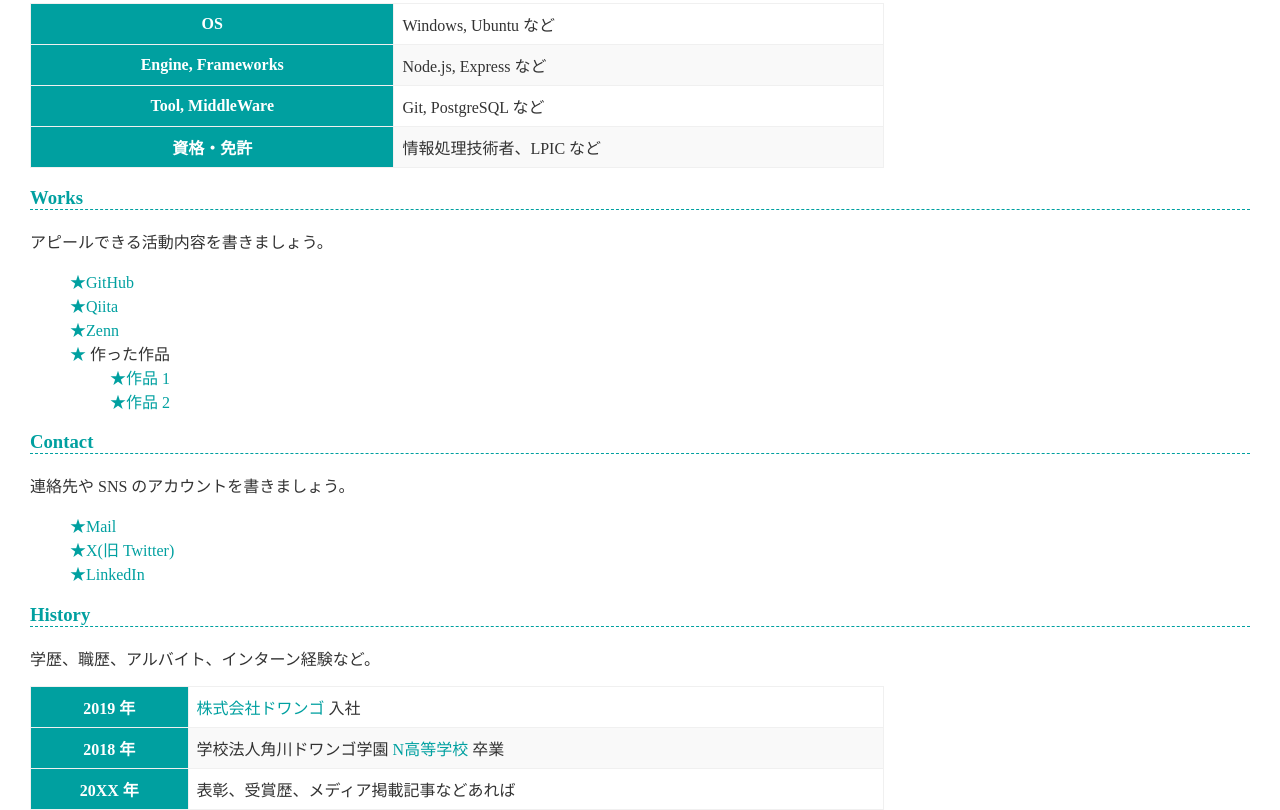
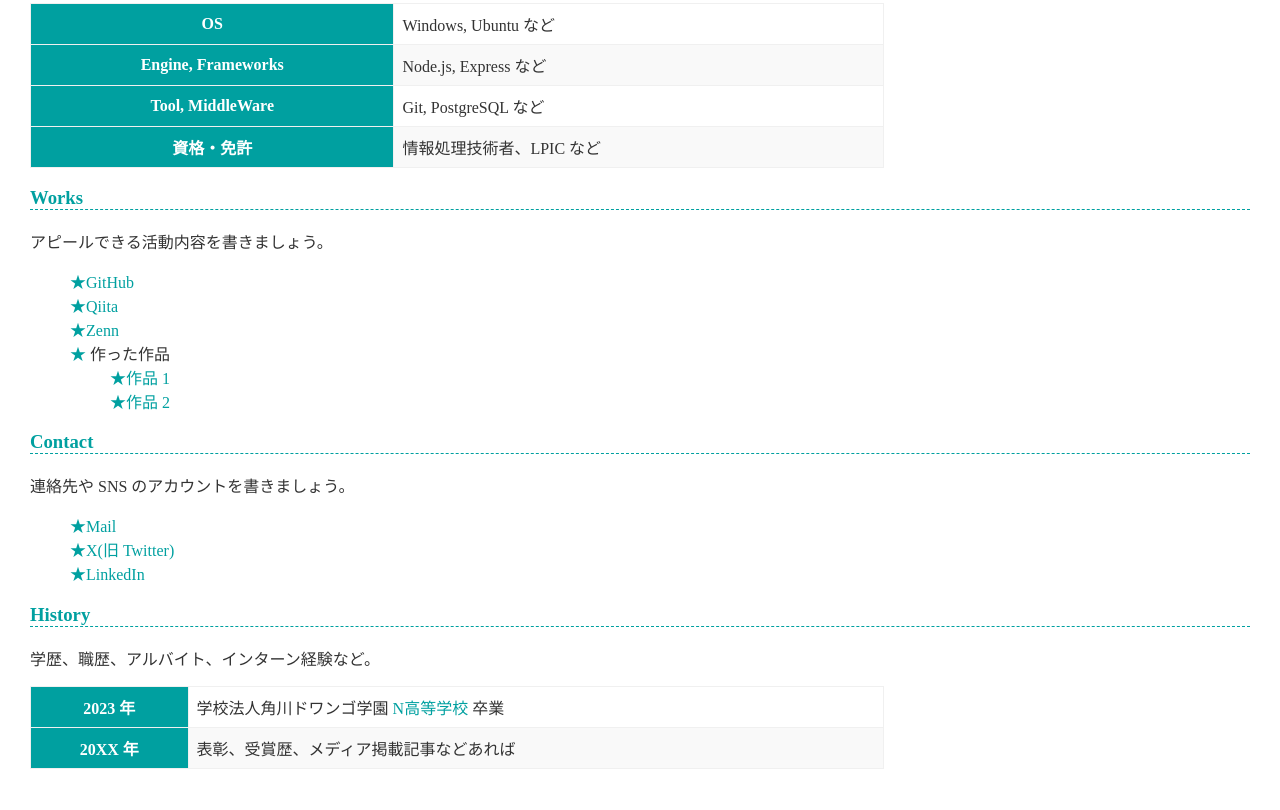
Before and after one commit to Type04-AAM5/https-Type04-AAM5.github.io, a plain HTML site: page index.html in a window 1280 px wide. Shown: the part 2413-3223 px from the top of the page. After the commit the page ends 3182 px from the top, so only its background shows below. Drawn offline with Linux system fonts and the light colour scheme.

Commit message:
Update index.html

```diff
--- a/index.html
+++ b/index.html
@@ -74,11 +74,7 @@
     <p>学歴、職歴、アルバイト、インターン経験など。</p>
     <table>
       <tr>
-        <th>2019 年</th>
-        <td><a href="https://dwango.co.jp/">株式会社ドワンゴ</a> 入社</td>
-      </tr>
-      <tr>
-        <th>2018 年</th>
+        <th>2023 年</th>
         <td>学校法人角川ドワンゴ学園 <a href="https://nnn.ed.jp/">N高等学校</a> 卒業</td>
       </tr>
       <tr>
```
